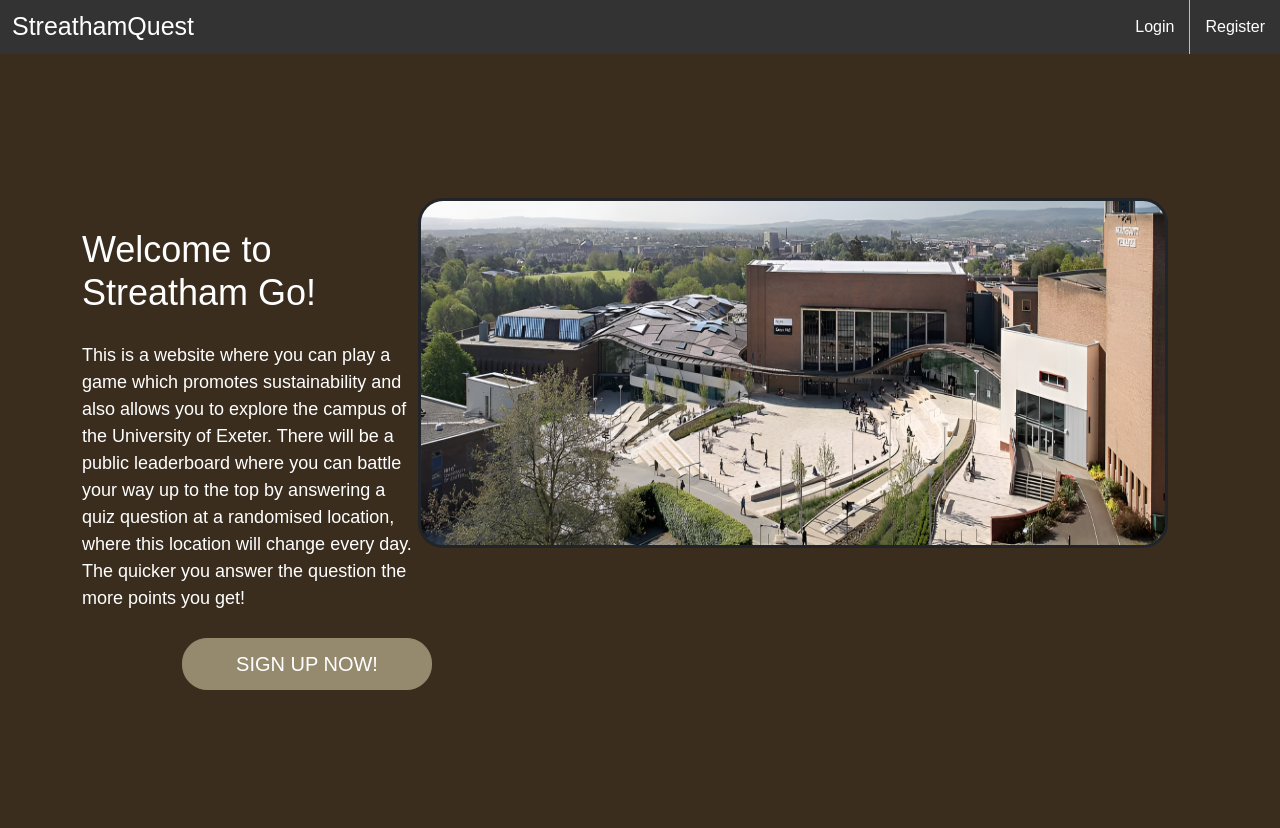
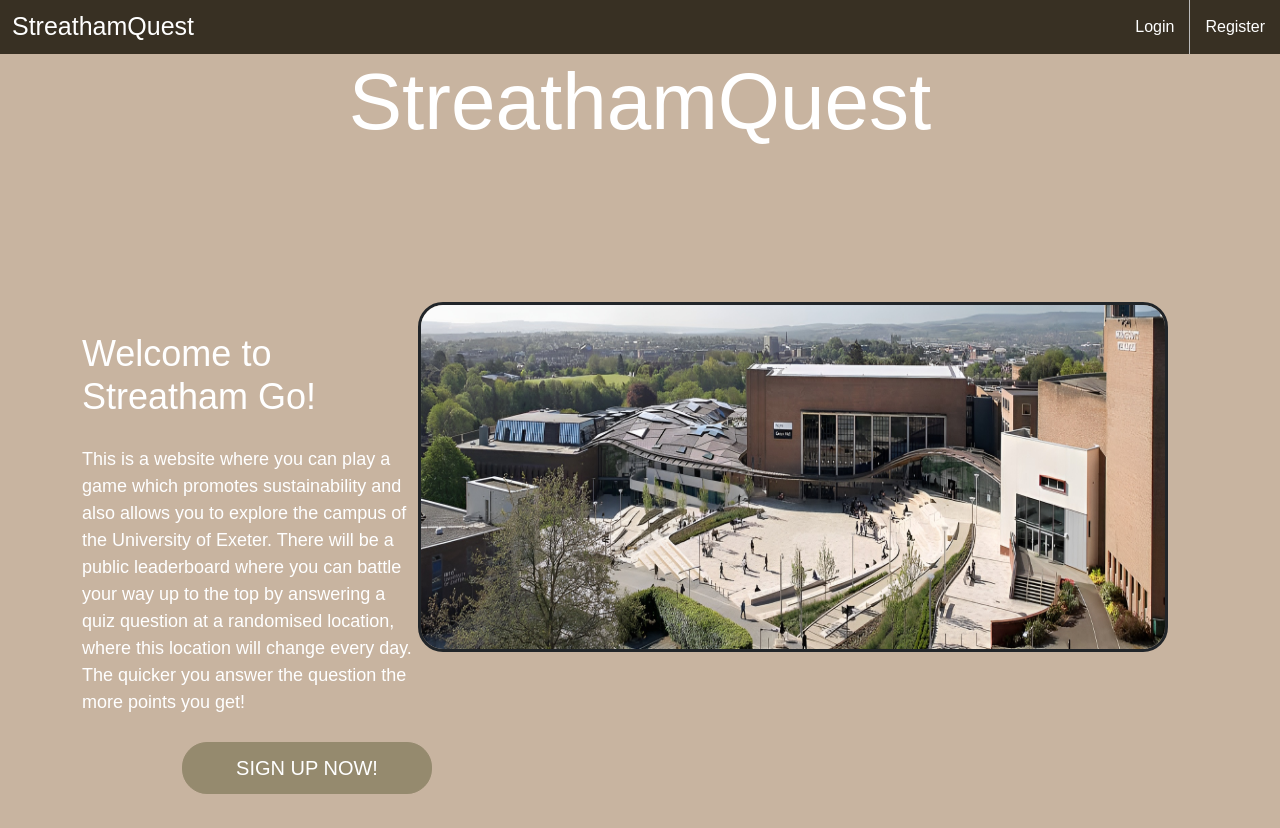
Before and after one commit to jamespilcher/campus-sustainability-game, a Django app: page / in a window 1280 px wide. Before the commit the page ends 690 px from the top, so only its background shows below. Run offline with Django 4.2, Linux system fonts and the light colour scheme; some libraries are stand-ins or nearby versions; some web fonts are replaced.

Commit message:
updated colours

```diff
--- a/streatham_go/app/templates/app/index.html
+++ b/streatham_go/app/templates/app/index.html
@@ -7,6 +7,10 @@
 <base href="/">
 <link rel="stylesheet" href="{% static 'app/index.css' %}">
     <body>
+        <div class="text-center text-white">        <h1 class="display-1">StreathamQuest</h1>
+        </div>
+
+
         <div class="wrapper">
             <img
                 class="mb-4 mt-4"
--- a/streatham_go/templates/base.html
+++ b/streatham_go/templates/base.html
@@ -9,7 +9,7 @@
         <style>
             body {
                 height: 100%;
-                background-color: #3a2d1e;
+                background-color: RGB(200,180,160);
                 font-family: 'So Bad', sans-serif;
             }
 
@@ -59,7 +59,7 @@
     </head>
 
     <body>
-        <nav class="navbar navbar-expand-lg navbar-dark" style="background-color: #333;">
+        <nav class="navbar navbar-expand-lg navbar-dark" style="background-color: #383023;">
             <div class="container-fluid">
                 <a class="navbar-brand" href="/">StreathamQuest</a>
                 <button class="navbar-toggler" type="button" data-bs-toggle="collapse" data-bs-target="#navbarSupportedContent" aria-controls="navbarSupportedContent" aria-expanded="false" aria-label="Toggle navigation">
```
